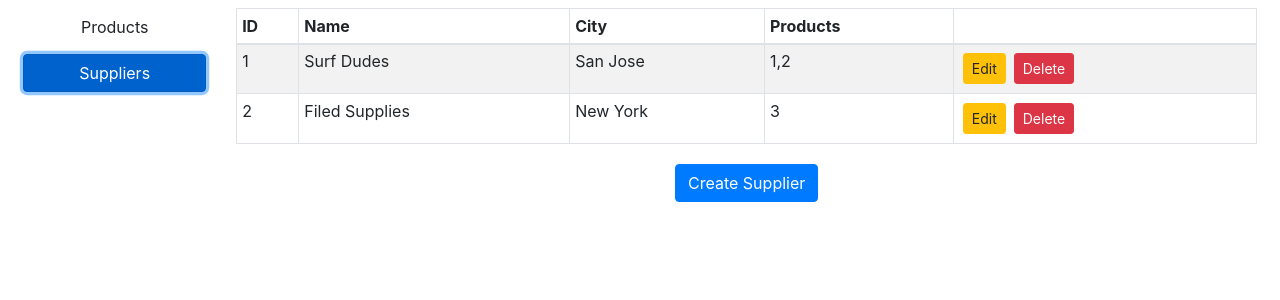
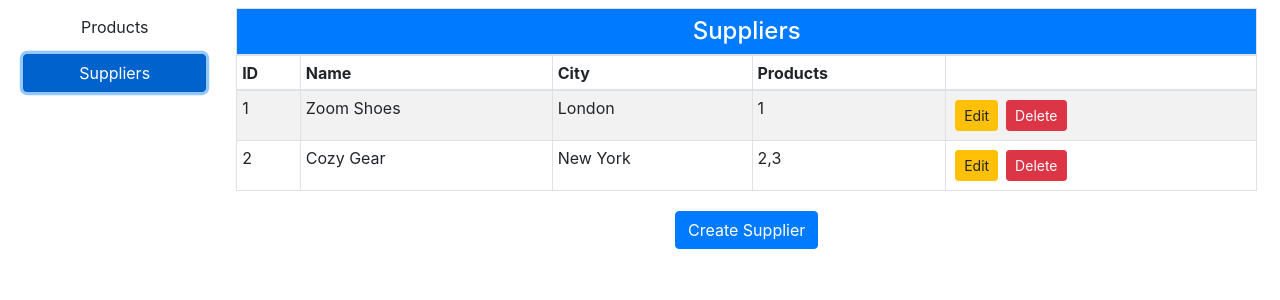
Before and after one commit to arllain/product_app, a React (Create React App) app: page / in a window 1280 px wide. Both pictures are taken after a click on the button "Suppliers". Shown: the top 300 px of the page. Built offline with nearby package versions, Linux system fonts and the light colour scheme.

Commit message:
Connecting the Supplier Data

```diff
--- a/src/App.js
+++ b/src/App.js
@@ -1,13 +1,19 @@
 import React, { Component } from 'react';
-import ProductsAndSuppliers from './components/ProductsAndSuppliers.jsx';
+//import ProductsAndSuppliers from './components/ProductsAndSuppliers.jsx';
 import { Provider } from 'react-redux';
 import dataStore from './redux/store';
+import { Selector } from './components/Selector';
+import { ProductDisplay } from './components/product/ProductDisplay';
+import { SupplierDisplay } from './components/supplier/SupplierDisplay';
 
 export default class App extends Component {
    render() {
       return (
          <Provider store={dataStore}>
-            <ProductsAndSuppliers />
+            <Selector>
+               <ProductDisplay name="Products" />
+               <SupplierDisplay name="Suppliers" />
+            </Selector>
          </Provider>
       );
    }
--- a/src/components/supplier/SupplierDisplay.jsx
+++ b/src/components/supplier/SupplierDisplay.jsx
@@ -1,8 +1,25 @@
 import React, { Component } from 'react';
 import { SupplierEditor } from './SupplierEditor';
 import { SupplierTable } from './SupplierTable';
+import { connect } from 'react-redux';
+import { saveSupplier, deleteSupplier } from '../../redux/store';
 
-export class SupplierDisplay extends Component {
+const mapStateToProps = storeData => ({
+   suppliers: storeData.suppliers
+});
+
+const mapDispatchToProps = {
+   saveCallback: saveSupplier,
+   deleteCallback: deleteSupplier
+};
+
+const connectFunction = connect(
+   mapStateToProps,
+   mapDispatchToProps
+);
+
+export const SupplierDisplay = connectFunction(
+   class extends Component {
       constructor(props) {
          super(props);
          this.state = {
@@ -59,3 +76,4 @@ export class SupplierDisplay extends Component {
          }
       }
    }
+);
--- a/src/components/supplier/SupplierTable.jsx
+++ b/src/components/supplier/SupplierTable.jsx
@@ -6,6 +6,14 @@ export class SupplierTable extends Component {
       return (
          <table className="table table-sm table-striped table-bordered">
             <thead>
+               <tr>
+                  <th
+                     colSpan="5"
+                     className="bg-primary text-white text-center h4 p-2"
+                  >
+                     Suppliers
+                  </th>
+               </tr>
                <tr>
                   <th>ID</th>
                   <th>Name</th>
```
Lines whose indentation alone changed are shown as unchanged.
